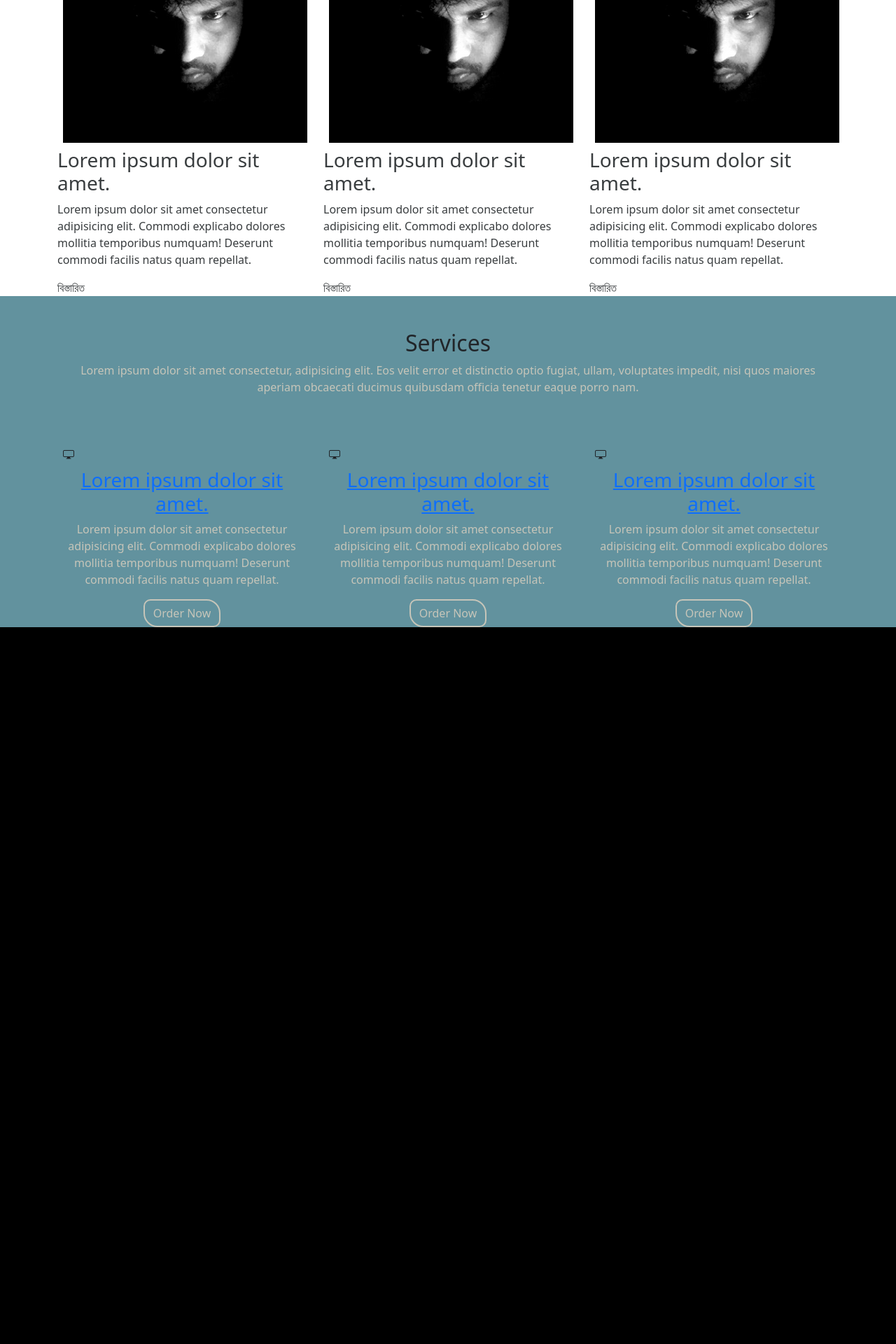
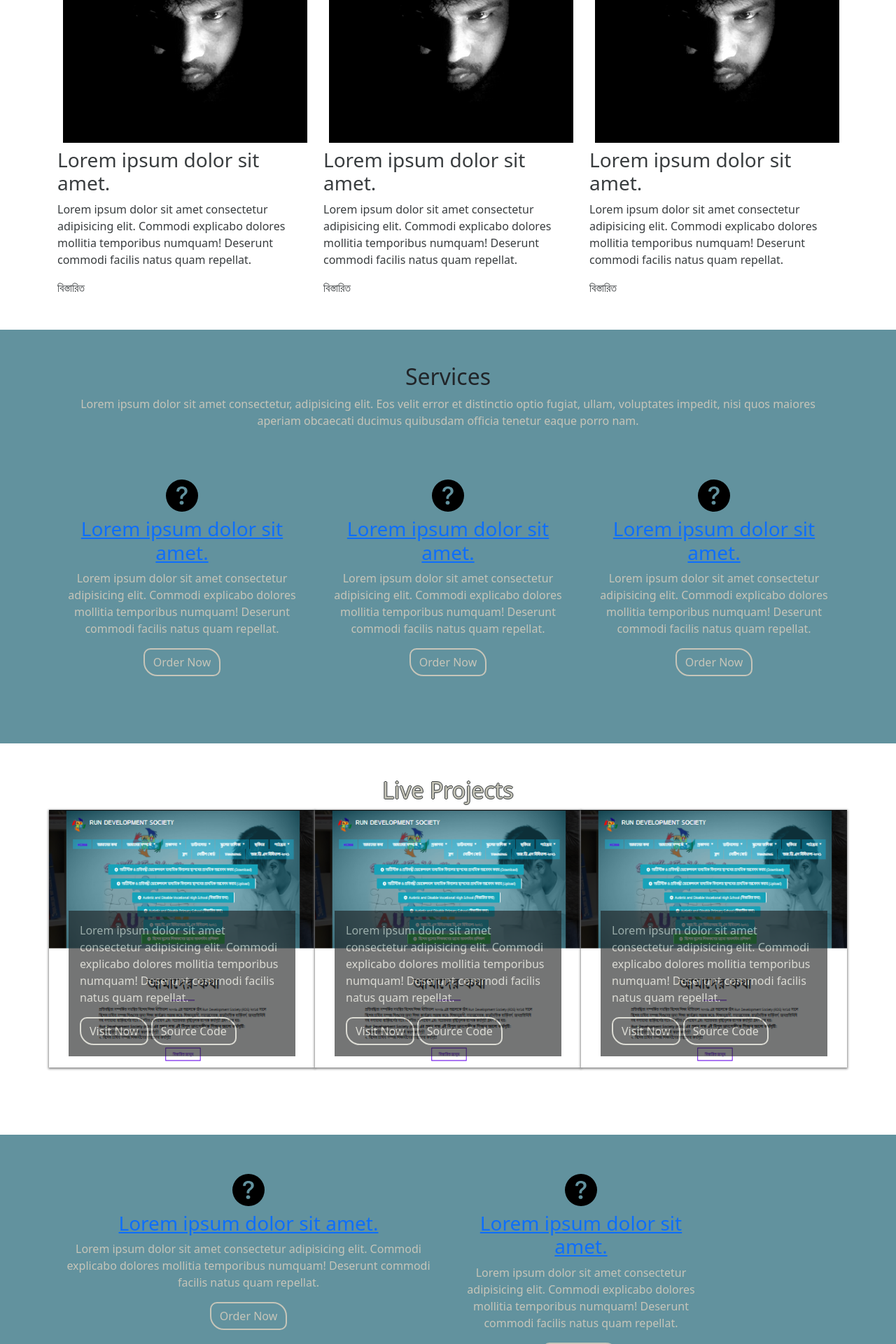
Before and after one commit to rusulazomsumon/wptcjsbd, a PHP site: page / in a window 1280 px wide. Shown: the part 1760-3680 px from the top of the page at 70% size. Before the commit the page ends 2656 px from the top, so only its background shows below. Run offline with PHP 8.4, Linux system fonts and the light colour scheme; some libraries are stand-ins or nearby versions.

Commit message:
updated all area

```diff
--- a/bootstrap/assect/css/style.css
+++ b/bootstrap/assect/css/style.css
@@ -1,3 +1,8 @@
+/* Typography */
+.heading {
+    color: #C6C5B9;
+    text-shadow: -1px 0 #393D3F, 0 1px #393D3F, 1px 0 #393D3F, 0 -1px #393D3F;
+  }
 
 /* Top-BER */
 .top-ber{
@@ -57,7 +62,22 @@
     background-color: #62929E;
 }
 .service-icon{
-    align-items: center;
-    width: 50px;
-    height: 50px;
+    width: 100%;
+    height: auto;
 }
+
+.service-icon{
+    text-align: center;
+}
+
+/* #########Projects Area########### */
+.project-item{
+    background: url("../img/rundsorg.png");
+    background-repeat: no-repeat;
+    background-size: 100% 100%;
+    box-shadow: 0px 1px 3px 1px #888888;
+}
+.project-text{
+    background-color: hsl(200, 5%, 10%);
+    opacity: 0.6;
+}
--- a/bootstrap/index.html
+++ b/bootstrap/index.html
@@ -10,7 +10,8 @@
     <link rel="stylesheet" href="./assect/css/style.css">
   </head>
   <body>
-    <!-- top header -->
+    <header>
+      <!-- top header -->
     <section class="container-flued top-ber">
       <div class="container-xl ">
           <div class="row">
@@ -52,6 +53,8 @@
       </nav>
     </section>
     <!-- header end -->
+    </header>
+
 
     <!--  Intro Area (Slide)  -->
     <section class="container-flued about-bg">
@@ -93,7 +96,7 @@
           <!-- *******Blog area intro******** -->
           <div class="col-lg-12">
               <div class="section-tittle pt-5 text-center">
-                  <h2>বিছিন্ন ভাবনাগুলি</h2>
+                  <h2 class="heading">বিছিন্ন ভাবনাগুলি</h2>
               </div>
           </div>
           <!-- ********* blog single item -->
@@ -186,8 +189,8 @@
     <!-- blog area end -->
 
     <!-- ###########Service Area############# -->
-    <section class="container-flued service-item">
-      <div class="container blog-container">
+    <section class="container-flued service-item pb-5">
+      <div class="container blog-container mt-5 mb-5">
         <div class="row">
           <!-- *******Service area intro******** -->
           <div class="col-lg-12">
@@ -199,8 +202,8 @@
           <!-- ********* Service single item -->
           <div class="col-xl-4 col-lg-4 col-md-6 pt-5 ">
             <!-- Service Icon -->
-            <div class="blog-icon p-2">
-              <i class="bi bi-display service-icon"></i>
+            <div class="service-icon p-2">
+              <img src="./assect/img/icon/question-circle-fill.svg" alt="icon">
             </div>
             <!-- Service content -->
             <div class="blog-content text-center">
@@ -213,8 +216,8 @@
           <!-- ********* Service single item -->
           <div class="col-xl-4 col-lg-4 col-md-6 pt-5 ">
             <!-- Service Icon -->
-            <div class="blog-icon p-2">
-              <i class="bi bi-display service-icon"></i>
+            <div class="service-icon text-center p-2">
+              <img src="./assect/img/icon/question-circle-fill.svg" alt="icon">
             </div>
             <!-- Service content -->
             <div class="blog-content text-center">
@@ -226,8 +229,8 @@
           <!-- ********* Service single item -->
           <div class="col-xl-4 col-lg-4 col-md-6 pt-5 ">
             <!-- Service Icon -->
-            <div class="blog-icon p-2">
-              <i class="bi bi-display service-icon"></i>
+            <div class="service-icon p-2">
+              <img src="./assect/img/icon/question-circle-fill.svg"  alt="icon">
             </div>
             <!-- Service content -->
             <div class="blog-content text-center">
@@ -242,7 +245,119 @@
 
     </section>
 
+    <!-- ###########Projects############# -->
+    <section class="container-flued project-area pb-5 ">
+      <div class="container project-container">
+        <div class="row">
+          <!-- *******Projects area intro******** -->
+          <div class="col-lg-12">
+              <div class="section-tittle pt-5 text-center">
+                  <h2 class="heading">Live Projects</h2>
+              </div>
+          </div>
 
-    <script src="./assect/js/bootstrap.bundle.min.js" crossorigin="anonymous"></script>
+          <!-- ********* project single item -->
+          <div class="col-xl-4 col-lg-4 col-md-6 pt-3 project-item">
+            <!-- project content -->
+            <div class="project-content">
+              <div class="p-3">
+                <div class="pt-5 ">
+                  <p class="pt-5"> </p>
+                </div>
+                <div class="project-text p-3">
+                  <p>Lorem ipsum dolor sit amet consectetur adipisicing elit. Commodi explicabo dolores mollitia temporibus numquam! Deserunt commodi facilis natus quam repellat.</p>
+                  <button class="btn">Visit Now</button> <button class="btn">Source Code</button>
+                </div>
+              </div>
+            </div>
+          </div>
+
+          <!-- ********* project single item -->
+          <div class="col-xl-4 col-lg-4 col-md-6 pt-3 mr-3 project-item">
+            <!-- project content -->
+            <div class="project-content">
+              <div class="p-3">
+                <div class="pt-5 ">
+                  <p class="pt-5"> </p>
+                </div>
+                <div class="project-text p-3">
+                  <p>Lorem ipsum dolor sit amet consectetur adipisicing elit. Commodi explicabo dolores mollitia temporibus numquam! Deserunt commodi facilis natus quam repellat.</p>
+                  <button class="btn">Visit Now</button> <button class="btn">Source Code</button>
+                </div>
+              </div>
+            </div>
+          </div>
+
+          <!-- ********* project single item -->
+          <div class="col-xl-4 col-lg-4 col-md-6 pt-3 project-item">
+            <!-- project content -->
+            <div class="project-content">
+              <div class="p-3">
+                <div class="pt-5 ">
+                  <p class="pt-5"> </p>
+                </div>
+                <div class="project-text p-3">
+                  <p>Lorem ipsum dolor sit amet consectetur adipisicing elit. Commodi explicabo dolores mollitia temporibus numquam! Deserunt commodi facilis natus quam repellat.</p>
+                  <button class="btn">Visit Now</button> <button class="btn">Source Code</button>
+                </div>
+              </div>
+            </div>
+          </div>
+
+
+        </div>
+      </div>
+
+    </section>
+    <!-- Projects area end -->
+    <!-- ###########Contact Area############# -->
+    <section class="container-flued service-item pb-5">
+      <div class="container blog-container mt-5 mb-5">
+        <div class="row">
+          <div class="col-xl-6 col-lg-6 col-md-12 pt-5 ">
+            <!-- Service Icon -->
+            <div class="service-icon p-2">
+              <img src="./assect/img/icon/question-circle-fill.svg" alt="icon">
+            </div>
+            <!-- Service content -->
+            <div class="blog-content text-center">
+              <h3><a href="#">Lorem ipsum dolor sit amet.</a></h3>
+              <p>Lorem ipsum dolor sit amet consectetur adipisicing elit. Commodi explicabo dolores mollitia temporibus numquam! Deserunt commodi facilis natus quam repellat.</p>
+              <button class="btn">Order Now</button>
+            </div>
+          </div>
+
+          <!-- ********* Service single item -->
+          <div class="col-xl-4 col-lg-4 col-md-6 pt-5 ">
+            <!-- Service Icon -->
+            <div class="service-icon text-center p-2">
+              <img src="./assect/img/icon/question-circle-fill.svg" alt="icon">
+            </div>
+            <!-- Service content -->
+            <div class="blog-content text-center">
+              <h3><a href="#">Lorem ipsum dolor sit amet.</a></h3>
+              <p>Lorem ipsum dolor sit amet consectetur adipisicing elit. Commodi explicabo dolores mollitia temporibus numquam! Deserunt commodi facilis natus quam repellat.</p>
+              <button class="btn">Order Now</button>
+            </div>
+          </div>
+
+        </div>
+      </div>
+
+    </section>
+    <!-- Projects area end -->
+
+
+  <!-- ###########Footer############# -->
+  <footer>
+    <div class="container-flued">
+      <div class="container">
+        <div class="row text-center">
+          <p> © All Right Receved Rusul Azom Sumon </p>
+        </div>
+      </div>
+    </div>
+  </footer>
+  <script src="./assect/js/bootstrap.bundle.min.js" crossorigin="anonymous"></script>
   </body>
 </html>
```
Also changed, not shown: bootstrap/assect/img/icon/question-circle-fill.svg (added), bootstrap/assect/img/rundsorg.png (added).
